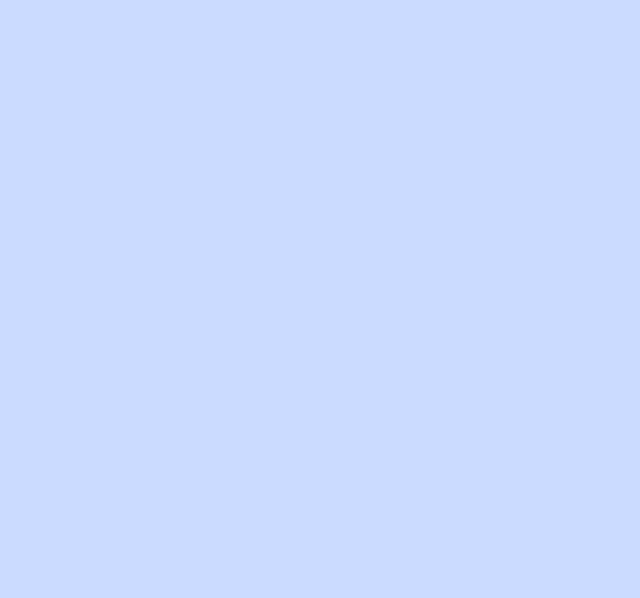
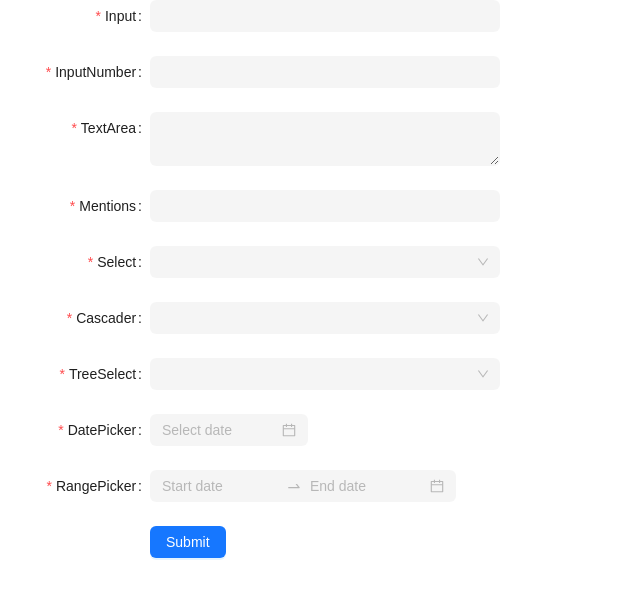
Before and after one commit to karina10004/Hiring-frontend, a React (Vite) app: page /company/add-hiring-process in a window 1280 px wide. Before the commit this address had no page. Shown: the top 598 px of the page, without its empty margins (0-640 px from the left). Built offline with nearby package versions, Linux system fonts and the light colour scheme.

Commit message:
Add Hiring UI

```diff
--- a/src/App.jsx
+++ b/src/App.jsx
@@ -4,6 +4,7 @@ import Dashboard from "./pages/Dashboard";
 import Register from "./Auth/Register";
 import Login from "./Auth/Login";
 import CompanyRegister from "./Auth/CompanyRegister";
+import AddHiringProcess from "./pages/company/AddHiringProcess";
 
 const App = () => {
   return (
@@ -13,6 +14,10 @@ const App = () => {
         <Route path="/login" element={<Login />} />
         <Route path="/companyregister" element={<CompanyRegister />} />
         <Route path="/dashboard" element={<Dashboard />} />
+        <Route
+          path="/company/add-hiring-process"
+          element={<AddHiringProcess />}
+        />
       </Routes>
     </Router>
   );
--- a/src/Auth/Auth.css
+++ b/src/Auth/Auth.css
@@ -1,9 +1,9 @@
-*{
+* {
     margin: 0;
     padding: 0;
-    font-family: 'Poppins',sans-serif;
+    font-family: "Poppins", sans-serif;
   }
-  body{
+  .form-container {
     display: flex;
     align-items: center;
     justify-content: center;
@@ -11,20 +11,19 @@
     background: #cbdbff;
   }
 
-
-  .form-container{
+  .form-container {
     width: 1000px;
   }
-  .title, .slogan{
+  .title,
+  .slogan {
     text-align: center;
-
   }
-  .btn{
+  .btn {
     width: 100%;
     text-align: center;
     background-color: #cbdbff;
   }
-  .auth-image{
+  .auth-image {
     width: 100%;
     border-radius: 8px;
   }
--- /dev/null
+++ b/src/pages/company/AddHiringProcess.css
@@ -0,0 +1,54 @@
+.form-container {
+    background-color: #f9f9f9;
+    padding: 30px;
+    border-radius: 8px;
+    box-shadow: 0 4px 8px rgba(0, 0, 0, 0.1);
+    max-width: 600px;
+    margin: 50px auto;
+  }
+
+  .form-container .ant-form-item-label > label {
+    color: #333;
+    font-weight: 500;
+  }
+
+  .form-container .ant-input,
+  .form-container .ant-input-number,
+  .form-container .ant-mentions,
+  .form-container .ant-select,
+  .form-container .ant-cascader,
+  .form-container .ant-tree-select,
+  .form-container .ant-picker {
+    border-radius: 4px;
+    border: 1px solid #d9d9d9;
+    transition: border-color 0.3s;
+  }
+
+  .form-container .ant-input:focus,
+  .form-container .ant-input-number:focus,
+  .form-container .ant-mentions:focus,
+  .form-container .ant-select-selector:focus,
+  .form-container .ant-cascader-picker:focus,
+  .form-container .ant-tree-select:focus,
+  .form-container .ant-picker:focus {
+    border-color: #1890ff;
+    box-shadow: 0 0 0 2px rgba(24, 144, 255, 0.2);
+  }
+
+  .form-container .ant-btn-primary {
+    background-color: #1890ff;
+    border-color: #1890ff;
+    border-radius: 4px;
+    transition: background-color 0.3s, border-color 0.3s;
+  }
+
+  .form-container .ant-btn-primary:hover,
+  .form-container .ant-btn-primary:focus {
+    background-color: #40a9ff;
+    border-color: #40a9ff;
+  }
+
+  .form-container .ant-btn-primary:active {
+    background-color: #096dd9;
+    border-color: #096dd9;
+  }
--- /dev/null
+++ b/src/pages/company/AddHiringProcess.jsx
@@ -0,0 +1,174 @@
+import React from "react";
+import "./AddHiringProcess.css";
+import {
+  Button,
+  Cascader,
+  DatePicker,
+  Form,
+  Input,
+  InputNumber,
+  Mentions,
+  Select,
+  TreeSelect,
+} from "antd";
+const { RangePicker } = DatePicker;
+const formItemLayout = {
+  labelCol: {
+    xs: {
+      span: 24,
+    },
+    sm: {
+      span: 6,
+    },
+  },
+  wrapperCol: {
+    xs: {
+      span: 24,
+    },
+    sm: {
+      span: 14,
+    },
+  },
+};
+const AddHiringProcess = () => (
+  <Form
+    {...formItemLayout}
+    variant="filled"
+    style={{
+      maxWidth: 600,
+    }}
+  >
+    <Form.Item
+      label="Input"
+      name="Input"
+      rules={[
+        {
+          required: true,
+          message: "Please input!",
+        },
+      ]}
+    >
+      <Input />
+    </Form.Item>
+
+    <Form.Item
+      label="InputNumber"
+      name="InputNumber"
+      rules={[
+        {
+          required: true,
+          message: "Please input!",
+        },
+      ]}
+    >
+      <InputNumber
+        style={{
+          width: "100%",
+        }}
+      />
+    </Form.Item>
+
+    <Form.Item
+      label="TextArea"
+      name="TextArea"
+      rules={[
+        {
+          required: true,
+          message: "Please input!",
+        },
+      ]}
+    >
+      <Input.TextArea />
+    </Form.Item>
+
+    <Form.Item
+      label="Mentions"
+      name="Mentions"
+      rules={[
+        {
+          required: true,
+          message: "Please input!",
+        },
+      ]}
+    >
+      <Mentions />
+    </Form.Item>
+
+    <Form.Item
+      label="Select"
+      name="Select"
+      rules={[
+        {
+          required: true,
+          message: "Please input!",
+        },
+      ]}
+    >
+      <Select />
+    </Form.Item>
+
+    <Form.Item
+      label="Cascader"
+      name="Cascader"
+      rules={[
+        {
+          required: true,
+          message: "Please input!",
+        },
+      ]}
+    >
+      <Cascader />
+    </Form.Item>
+
+    <Form.Item
+      label="TreeSelect"
+      name="TreeSelect"
+      rules={[
+        {
+          required: true,
+          message: "Please input!",
+        },
+      ]}
+    >
+      <TreeSelect />
+    </Form.Item>
+
+    <Form.Item
+      label="DatePicker"
+      name="DatePicker"
+      rules={[
+        {
+          required: true,
+          message: "Please input!",
+        },
+      ]}
+    >
+      <DatePicker />
+    </Form.Item>
+
+    <Form.Item
+      label="RangePicker"
+      name="RangePicker"
+      rules={[
+        {
+          required: true,
+          message: "Please input!",
+        },
+      ]}
+    >
+      <RangePicker />
+    </Form.Item>
+
+    <Form.Item
+      wrapperCol={{
+        offset: 6,
+        span: 16,
+      }}
+    >
+      <Button type="primary" htmlType="submit">
+        Submit
+      </Button>
+    </Form.Item>
+  </Form>
+);
+export default AddHiringProcess;
```
